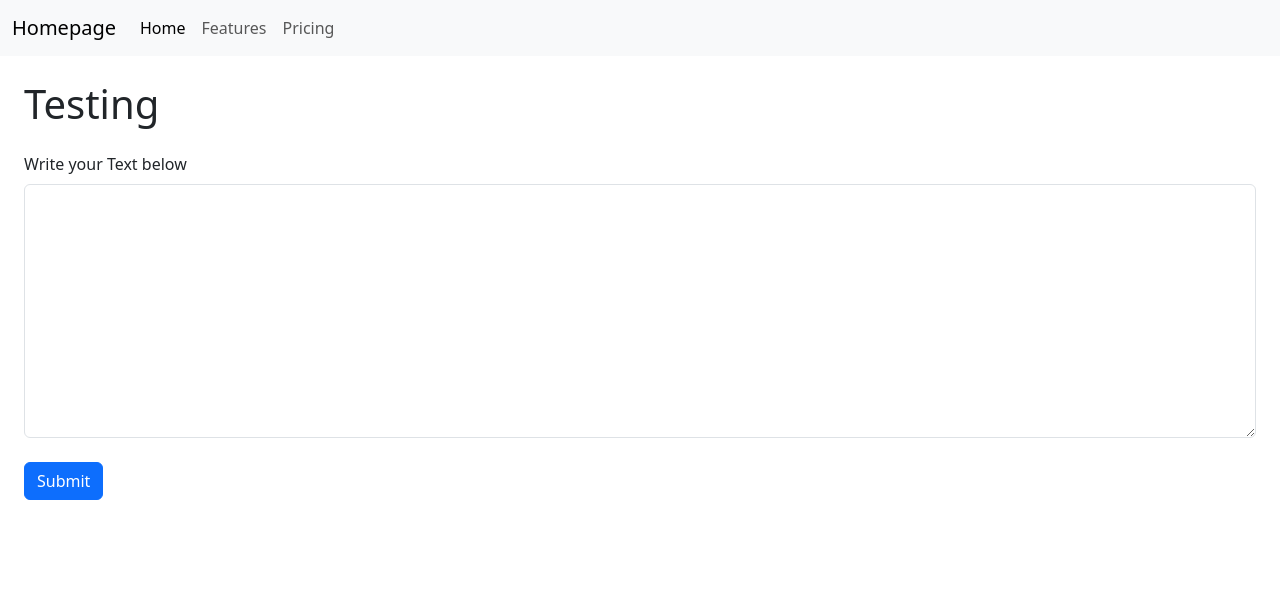
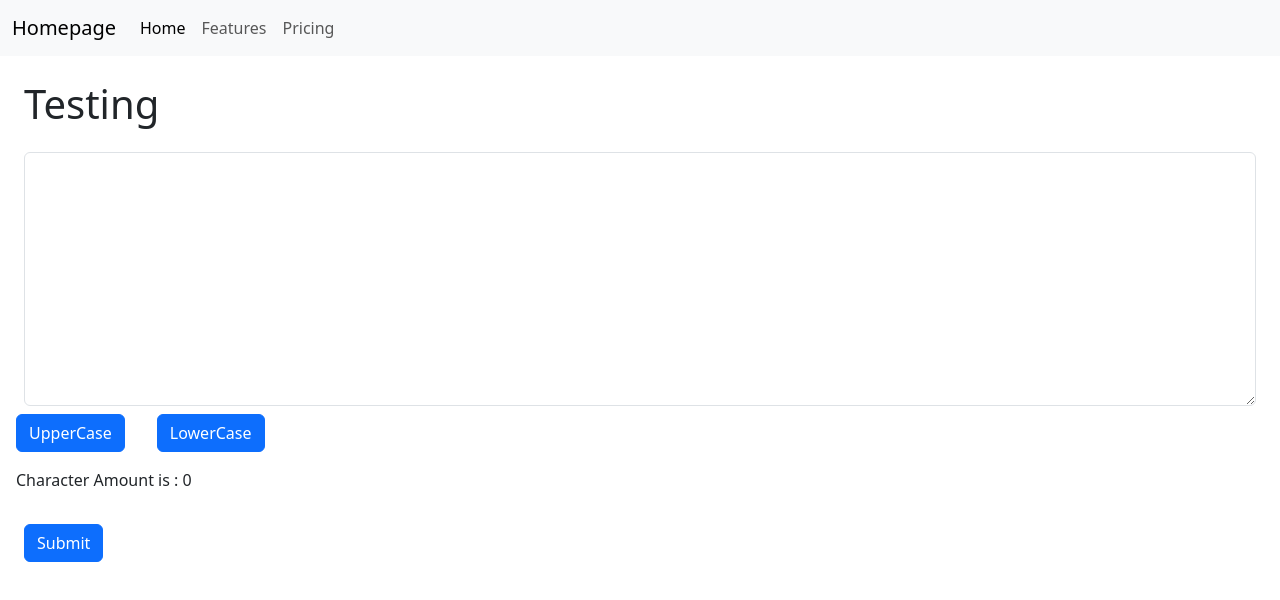
Before and after one commit to Vorpalv2/ReactWithBootstrap, a React (Create React App) app: page / in a window 1280 px wide. Shown: the top 600 px of the page. Built offline with nearby package versions, Linux system fonts and the light colour scheme.

Commit message:
added upper and lower with word count function

```diff
--- a/src/App.js
+++ b/src/App.js
@@ -1,6 +1,6 @@
 import Navbar from "./components/Navbar";
+import Header from "./components/header";
 import Button from "./components/button";
-import Header from "./components/header";
 import TextForm from "./components/textform";
 
 function App() {
@@ -8,7 +8,7 @@ function App() {
     <div className="App">
       <Navbar Title="Homepage" />
       <Header Heading="Testing" />
-      <TextForm Number="10" ExampleText="Write your Text below" />
+      <TextForm Number="10" />
       <Button />
     </div>
   );
--- a/src/components/textform.js
+++ b/src/components/textform.js
@@ -1,16 +1,37 @@
+import { useState } from "react";
 const TextForm = (props) => {
+  const [first, setfirst] = useState("");
+
+  const updateFirst = (event) => {
+    setfirst(event.target.value);
+  };
+  const toUpper = () => {
+    let newFirst = first.toUpperCase();
+    setfirst(newFirst);
+  };
+  const toLower = () => {
+    let newFirst = first.toLowerCase();
+    setfirst(newFirst);
+  };
+
   return (
     <>
       <div className="mb-6 mx-4 ">
-        <label htmlFor="exampleFormControlTextarea1" className="form-label">
-          {props.ExampleText}
-        </label>
         <textarea
+          value={first}
           className="form-control"
           id="exampleFormControlTextarea1"
           rows={props.Number}
+          onChange={updateFirst}
         ></textarea>
       </div>
+      <button className="btn btn-primary my-2 mx-3" onClick={toUpper}>
+        UpperCase
+      </button>
+      <button className="btn btn-primary my-2 mx-3" onClick={toLower}>
+        LowerCase
+      </button>
+      <p className="my-2 mx-3">Character Amount is : {first.length}</p>
     </>
   );
 };
```
